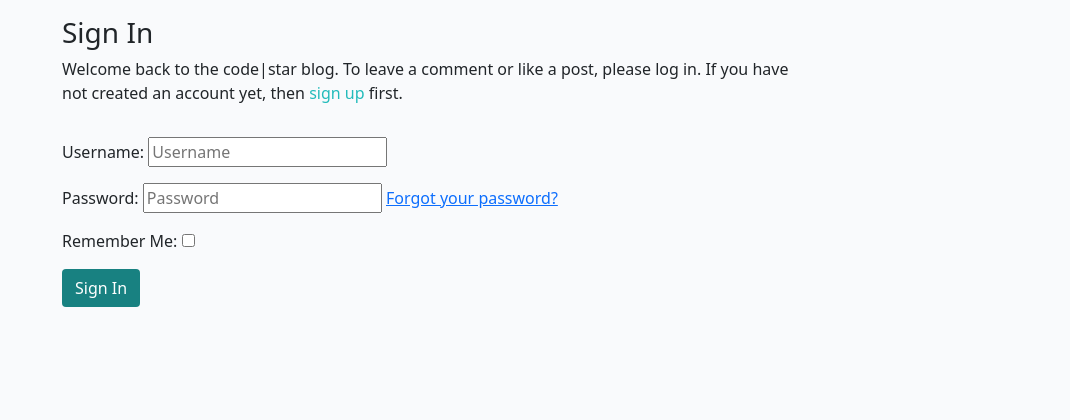
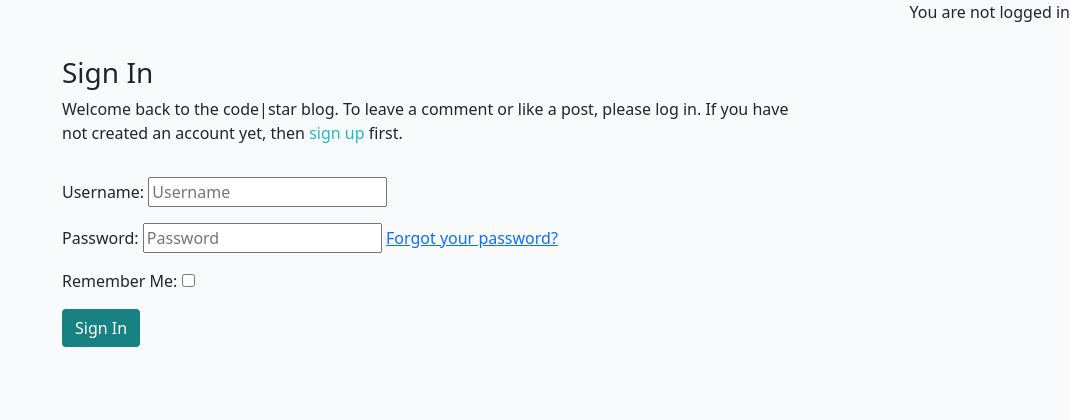
Before and after one commit to Brindusa22/django-blog, a Django app: page /accounts/login/ in a window 1280 px wide. Shown: the part 60-480 px from the top of the page, without its empty margins (210-1280 px from the left). Run offline with Django 4.2, Linux system fonts and the light colour scheme; some libraries are stand-ins or nearby versions.

Commit message:
Add further information about login/logout

```diff
--- a/codestar/settings.py
+++ b/codestar/settings.py
@@ -29,7 +29,7 @@ SECRET_KEY = 'django-insecure-imm)3iv=-ny%c87n6_b!*75^k*8f*xg@y1p1h+=uxbni3hfnw&
 SECRET_KEY = os.environ.get("SECRET_KEY")
 
 # SECURITY WARNING: don't run with debug turned on in production!
-DEBUG = False
+DEBUG = True
 
 ALLOWED_HOSTS = ['8000-brindusa22-djangoblog-6ivp7wlq43f.ws-eu108.gitpod.io',
                 '.herokuapp.com']
--- a/templates/base.html
+++ b/templates/base.html
@@ -77,6 +77,11 @@
     </nav>
 
     <main class="flex-shrink-0 main-bg">
+        {% if user.is_authenticated %}
+        <p class="text-end m3">You are logged in as {{ user }}</p>
+        {% else %}
+        <p class="text-end m3">You are not logged in</p>
+        {% endif %}
 
         {% block content %}
         <!-- Content Goes here -->
```
